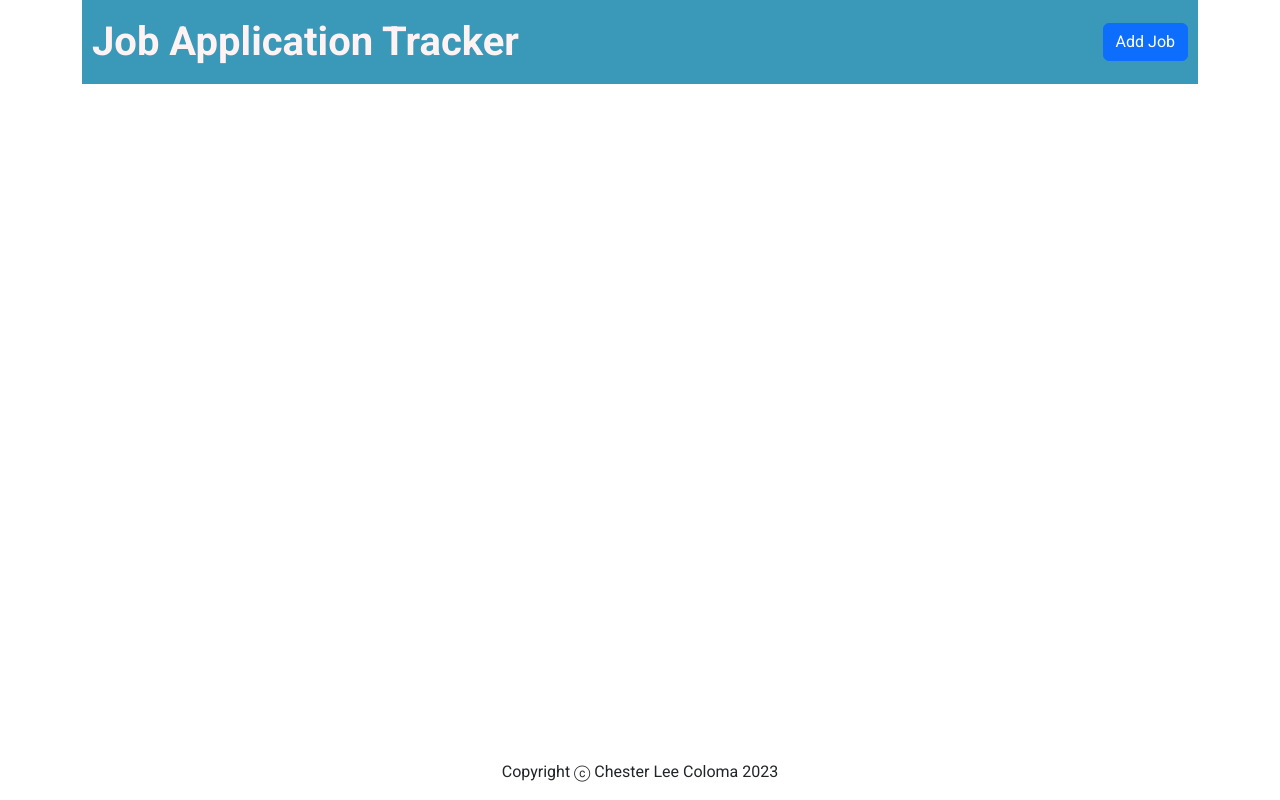
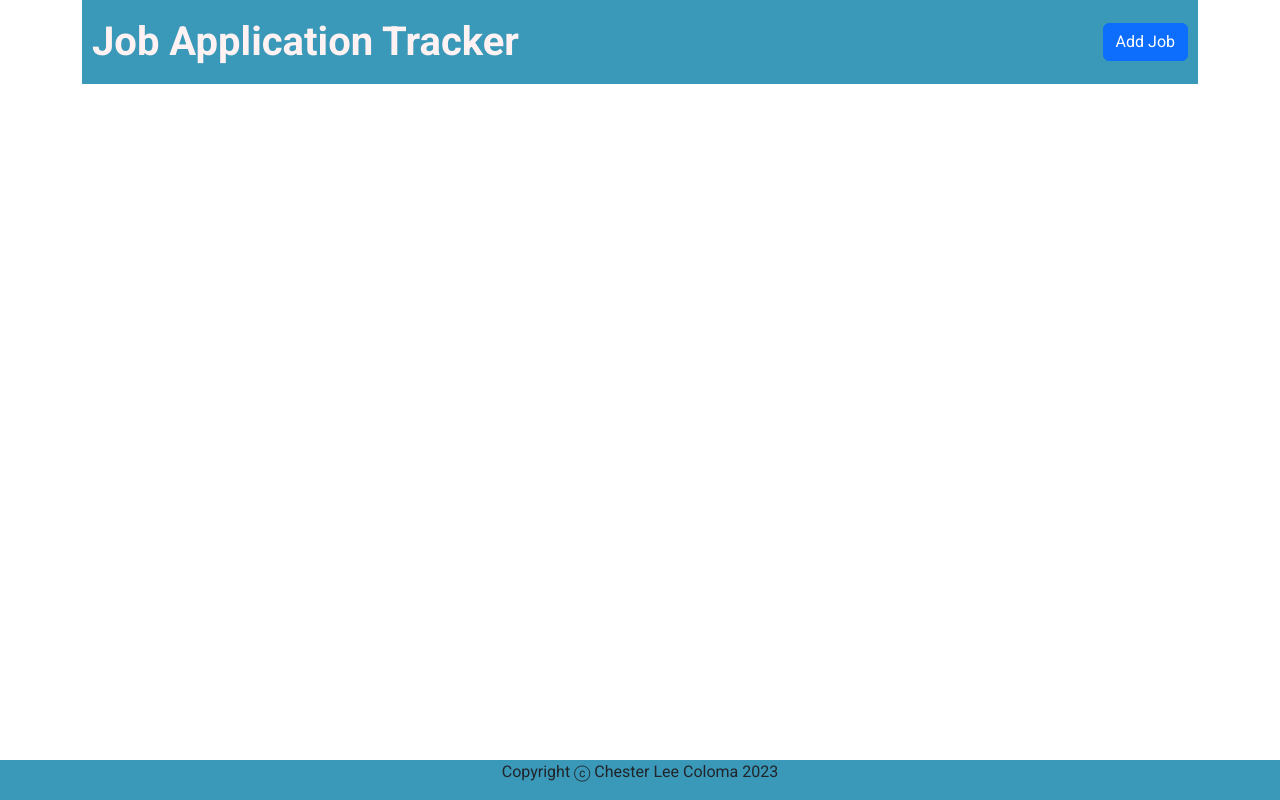
Before and after one commit to cleecoloma/Projects, a React (Create React App) app in the folder application-tracker/: page / in a window 1280 px wide. Built offline with nearby package versions, Linux system fonts and the light colour scheme.

Commit message:
updated css styling

```diff
--- a/application-tracker/public/styles.css
+++ b/application-tracker/public/styles.css
@@ -35,16 +35,18 @@
 
 footer {
     display: flex;
-    position: absolute;
+    position: fixed;
     bottom: 0;
     left: 0;
     right: 0;
     justify-content: center;
+    background-color: #3A98B9;
 }
 
 .job {
     color: #FFF1DC;
     margin-top: 1rem;
+    box-shadow: 0 0 10px 0 rgba(0, 0, 0, 0.3);
 }
 
 .job-top {
```
